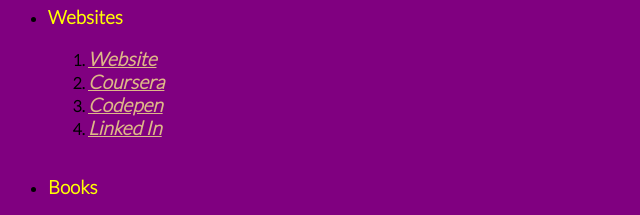
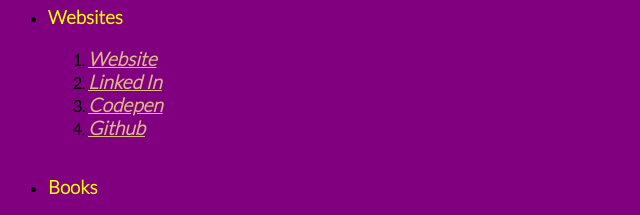
Before and after one commit to himansurathi/mypage, a plain HTML site: page index.html in a window 1280 px wide. Shown: the part 683-898 px from the top of the page, 0-640 px from the left. Drawn offline with Linux system fonts and the light colour scheme.

Commit message:
Adding My Likes site

```diff
--- a/index.html
+++ b/index.html
@@ -55,9 +55,10 @@
       <li><h3>Websites</h3>
         <ol>
           <li><a href="http://himansurathi.branded.me">Website</a></li>
-          <li><a href="https://www.coursera.org">Coursera</a></li>
+          <li><a href="https://in.linkedin.com/in/himansurathi">Linked In</a>
+          </li>
           <li><a href="http://codepen.io/himansurathi">Codepen</a></li>
-          <li><a href="https://in.linkedin.com/in/himansurathi">Linked In</a></li>
+          <li><a href="https://github.com/himansurathi/">Github</a></li>
         </ol>
       </li>
       <!-- The books I love to read -->
```
